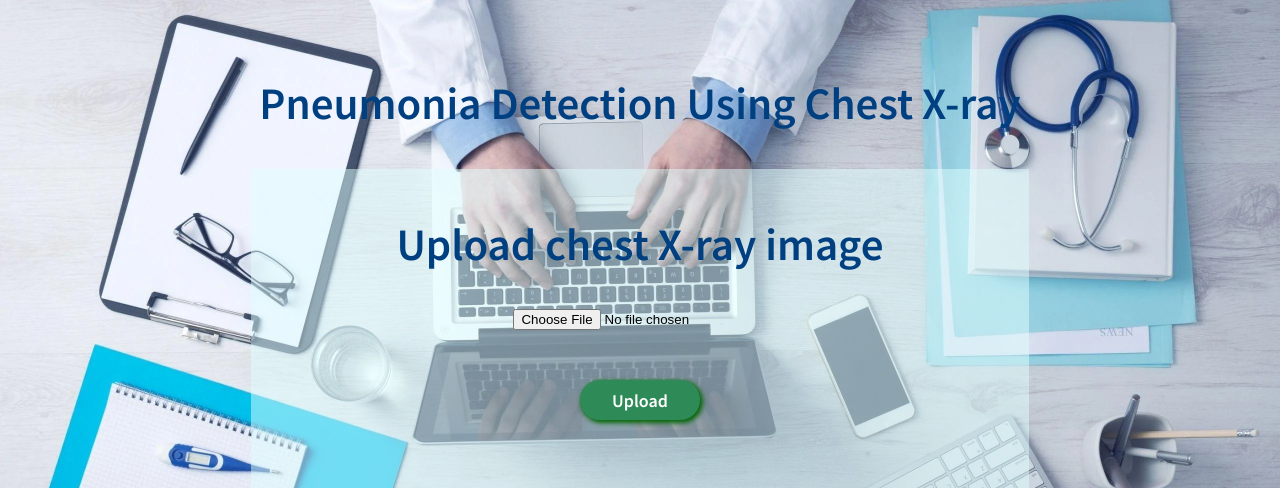
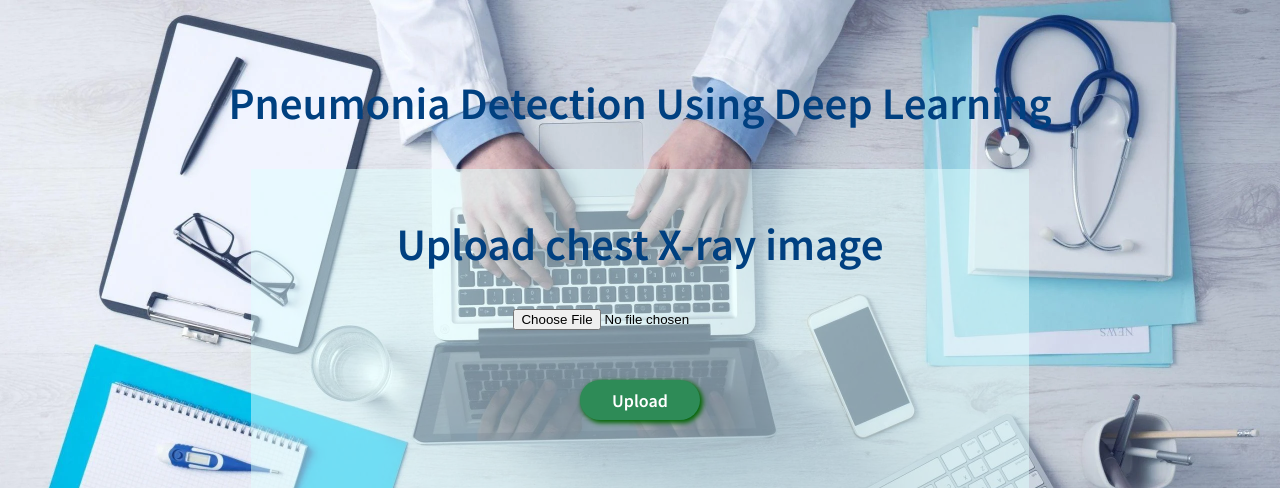
Before and after one commit to Saicharan1808/PneumoniaDetectionUsingDeepLearning, a Flask app: page / in a window 1280 px wide. Shown: the top 488 px of the page. Run offline with Flask 3, Linux system fonts and the light colour scheme.

Commit message:
index.html

```diff
--- a/templates/index.html
+++ b/templates/index.html
@@ -28,7 +28,7 @@
     </script>
 </head>
 <body>
-    <h2 class="heading">Pneumonia Detection Using Chest X-ray</h2>
+    <h2 class="heading">Pneumonia Detection Using Deep Learning</h2>
     <div class="form1">
         <form method="post" enctype="multipart/form-data" action="/predict" onsubmit="return validateForm();">
             <h2 class="sub-heading">Upload chest X-ray image</h2>
```
